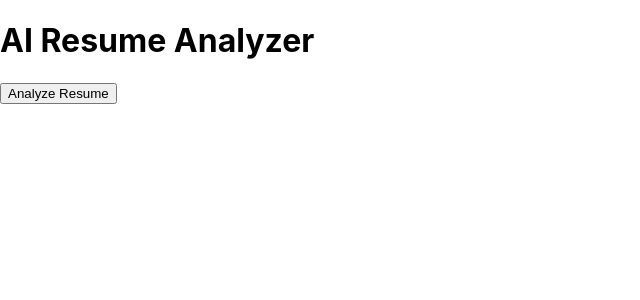
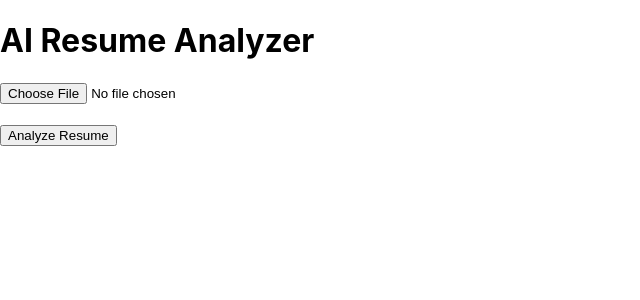
Before and after one commit to Mohanakumaran0708K/ai-resume-analyzer, a React (Create React App) app: page / in a window 1280 px wide. Shown: the top 300 px of the page, without its empty margins (0-640 px from the left). Built offline with nearby package versions, Linux system fonts and the light colour scheme.

Commit message:
Added file input for resume selection

```diff
--- a/src/App.js
+++ b/src/App.js
@@ -17,9 +17,25 @@ function App() {
     }
   };
 
+  const handleFileChange = (event) => {
+    const file = event.target.files[0];
+
+    if (file) {
+      console.log(file.name);
+    }
+  };
+
   return (
     <div>
       <h1>AI Resume Analyzer</h1>
+
+      <input
+        type="file"
+        onChange={handleFileChange}
+      />
+
+      <br />
+      <br />
 
       <button onClick={analyzeResume}>
         Analyze Resume
@@ -28,7 +44,6 @@ function App() {
       {score !== null && (
         <h2>Resume Score: {score}</h2>
       )}
-
     </div>
   );
 }
```
